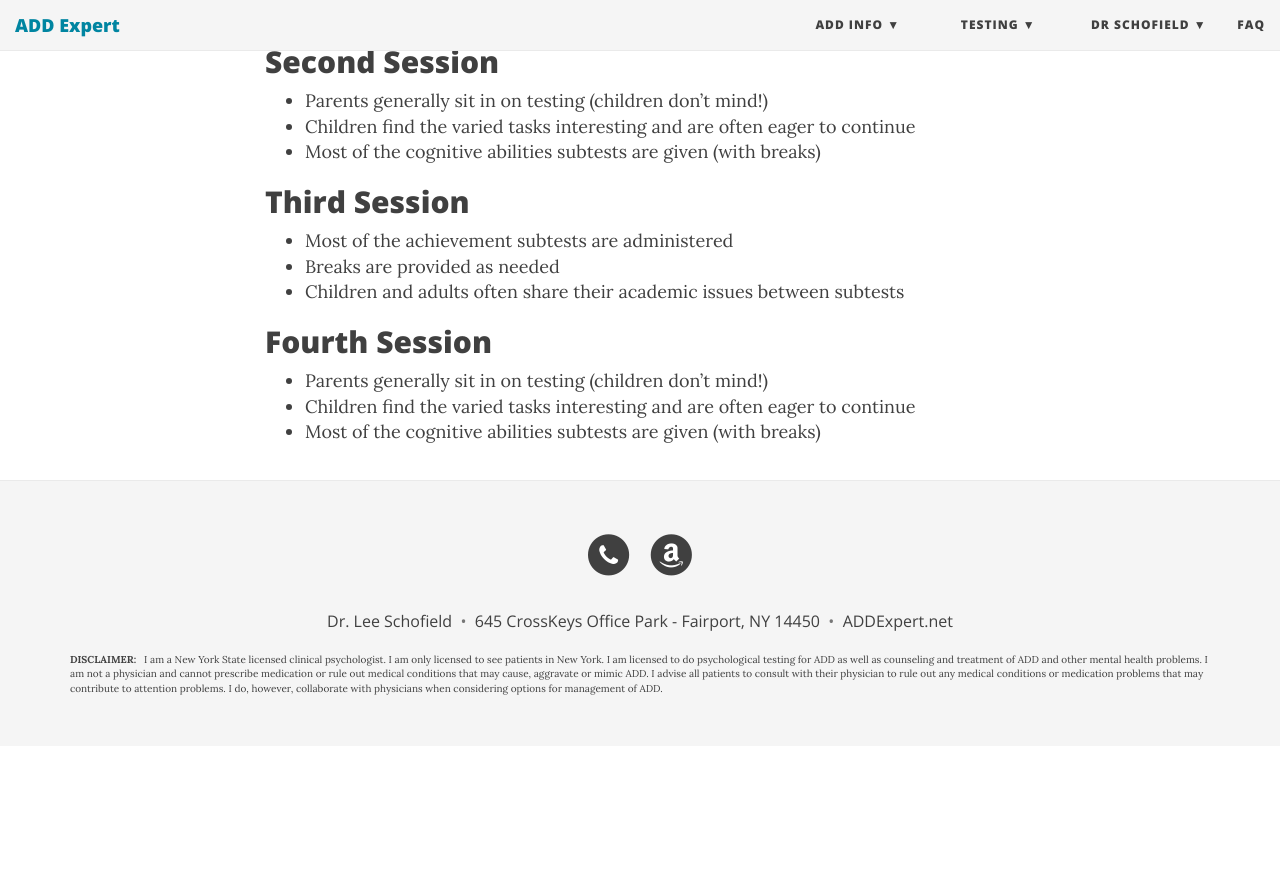
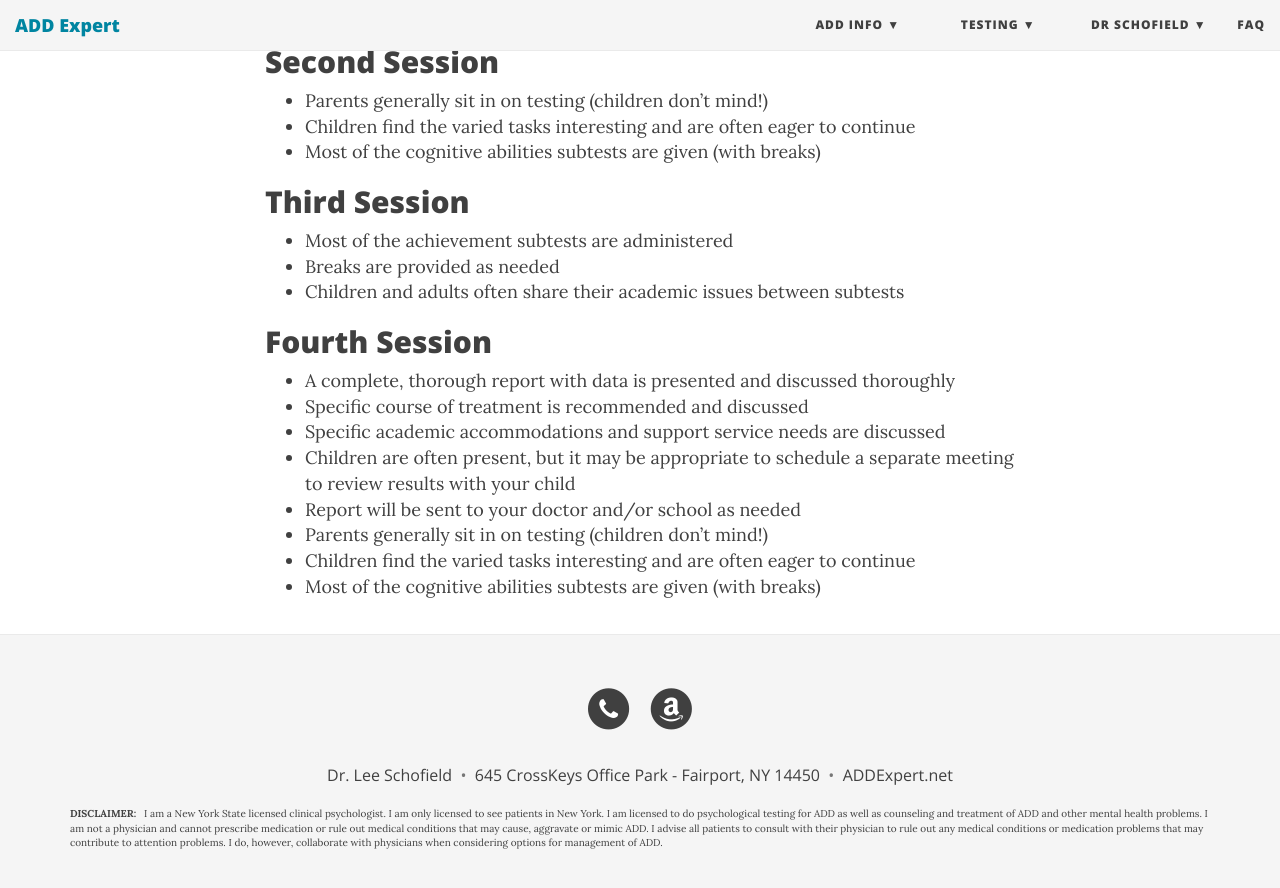
Before and after one commit to schof/schof.github.io, a Jekyll site: the page built from what-to-expect.md, in a window 1280 px wide and 900 px high, scrolled down 510 px. Shown: the top 888 px of the window. Built offline with Jekyll 4.4.1, drawn with Linux system fonts in a browser that asks for light colours; nearby versions of some CDN libraries; before the commit the page ends 1256 px from its top, so only the background shows below that.

Commit message:
More tweaks

```diff
--- a/what-to-expect.md
+++ b/what-to-expect.md
@@ -27,6 +27,11 @@ Testing consists of two in person visits to my office. In the first session I wi
 
 ## Fourth Session
 
+* A complete, thorough report with data is presented and discussed thoroughly
+* Specific course of treatment is recommended and discussed
+* Specific academic accommodations and support service needs are discussed
+* Children are often present, but it may be appropriate to schedule a separate meeting to review results with your child
+* Report will be sent to your doctor and/or school as needed
 * Parents generally sit in on testing (children don't mind!)
 * Children find the varied tasks interesting and are often eager to continue
 * Most of the cognitive abilities subtests are given (with breaks)
```
Also changed, not shown: what-is-add.md (+1 -1 lines).
